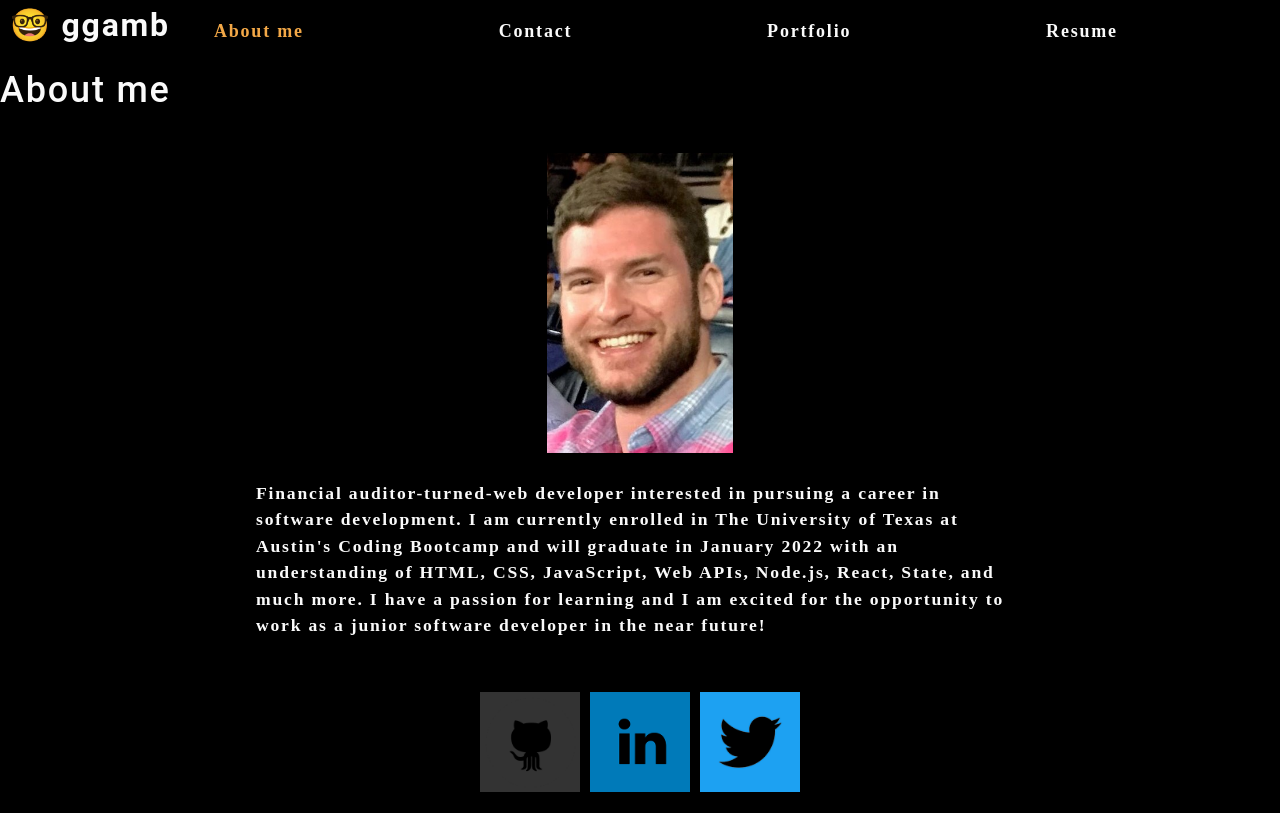
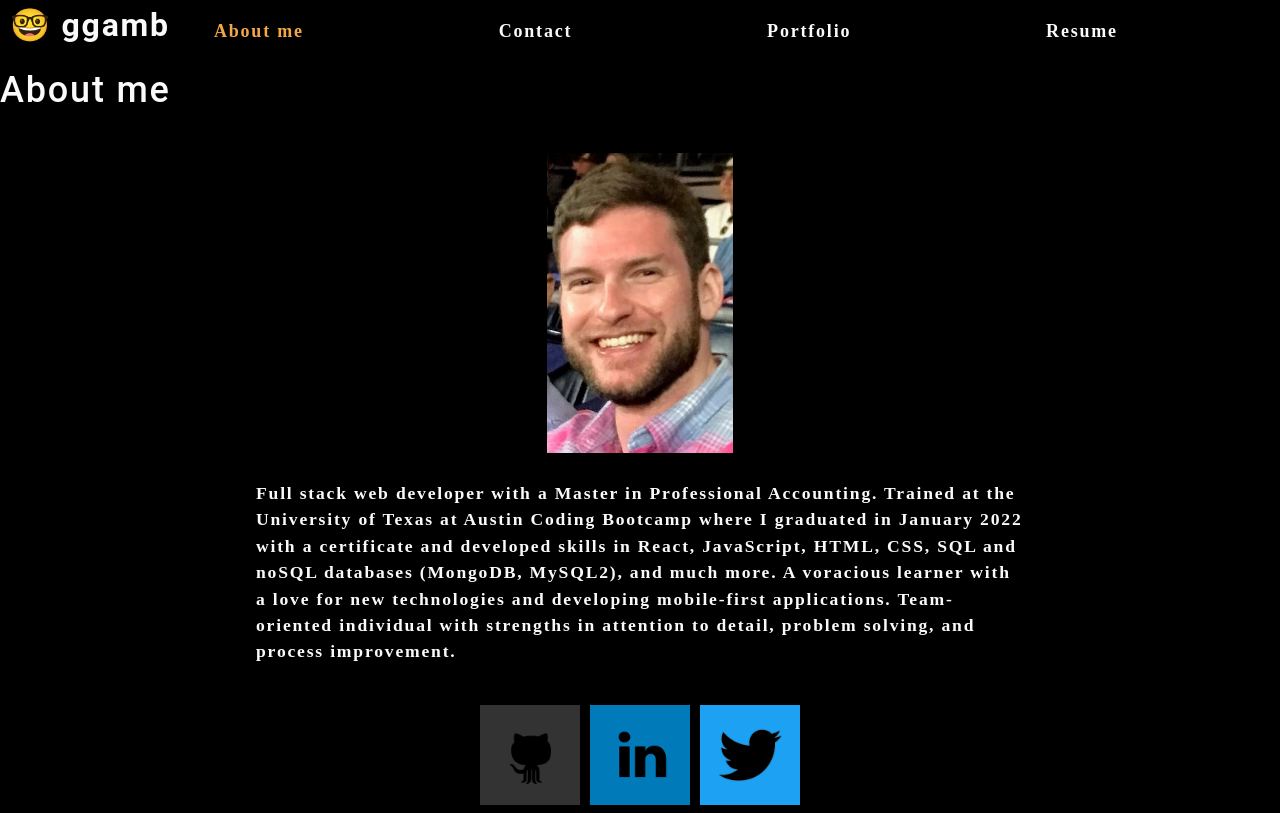
Before and after one commit to ggamb/React-portfolio-ggamb, a React (Create React App) app: page / in a window 1280 px wide. Built offline with nearby package versions, Linux system fonts and the light colour scheme.

Commit message:
updated about section and resume

```diff
--- a/src/components/About/index.js
+++ b/src/components/About/index.js
@@ -4,19 +4,17 @@ import myFace from '../../assets/images/my-face.jpg'
 function About() {
   return (
     <>
-    <h1 id="about">About me</h1>
-    <section className="my-5">
+      <h1 id="about">About me</h1>
+      <section className="my-5">
 
-      <img className = "my-face" src={myFace}></img>
-      <br/>
-      <p id='about-me-text'>
-        Financial auditor-turned-web developer interested in pursuing a career in software development.
-        I am currently enrolled in The University of Texas at Austin's Coding Bootcamp and will graduate in January 2022 with an understanding of HTML, CSS, JavaScript, Web APIs, Node.js, React, State, and much more.
-        I have a passion for learning and I am excited for the opportunity to work as a junior software developer in the near future!
-      </p>
+        <img className="my-face" src={myFace}></img>
+        <br />
+        <p id='about-me-text'>
+          Full stack web developer with a Master in Professional Accounting. Trained at the University of Texas at Austin Coding Bootcamp where I graduated in January 2022 with a certificate and developed skills in React, JavaScript, HTML, CSS, SQL and noSQL databases (MongoDB, MySQL2), and much more. A voracious learner with a love for new technologies and developing mobile-first applications. Team-oriented individual with strengths in attention to detail, problem solving, and process improvement.
+        </p>
 
 
-    </section>
+      </section>
     </>
   );
 }
--- a/src/components/Resume/index.js
+++ b/src/components/Resume/index.js
@@ -11,13 +11,12 @@ function Resume() {
             <h3>Proficient Technologies:</h3>
             <ol>
                 <li>React (this portfolio!)</li>
-                <li>Javascript, jQuery, Node.js, Express.js</li>
-                <li>State</li>
+                <li>JavaScript, jQuery, Node.js, Express.js, Jest testing framework</li>
                 <li>HTML5, CSS3</li>
+                <li>State (React Context API, Redux) </li>
                 <li>GraphQL</li>
                 <li>Bootstrap API</li>
                 <li>Mongoose, MongoDB</li>
-                <li>Jest testing framework</li>
                 <li>Progressive Web Applications (PWAs), webpack, service workers</li>
                 <li>...And always learning more!</li>
             </ol>
```
